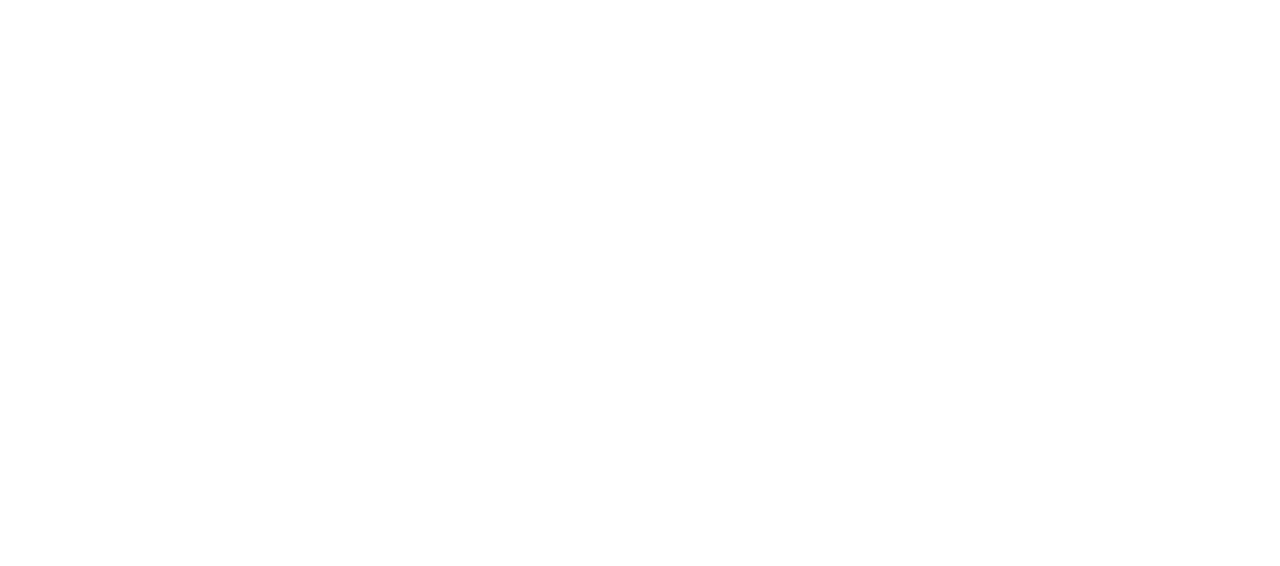
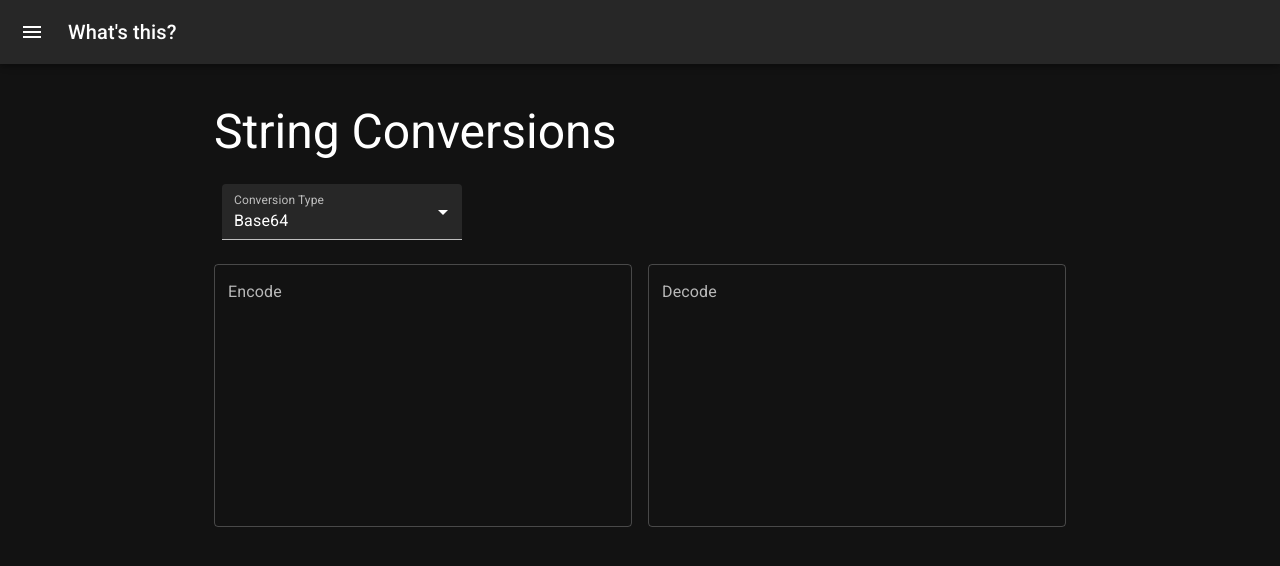
Before and after one commit to soup-bowl/whatsth.is, a React (Create React App) app: page /convert in a window 1280 px wide. Before the commit this address had no page. Shown: the top 566 px of the page. Built offline with nearby package versions, Linux system fonts and the light colour scheme.

Commit message:
Encoder prepared for more options.

```diff
--- a/src/index.tsx
+++ b/src/index.tsx
@@ -16,8 +16,9 @@ export default function App() {
 					<Route index element={<Home />} />
 					<Route path="inspect" element={<InspectionHome />} />
 					<Route path="inspect/*" element={<InspectonResult />} />
-					<Route path="encoder" element={<EncoderPage />} />
-					<Route path="decoder" element={<Navigate replace to="/encoder" />} />
+					<Route path="convert" element={<EncoderPage />} />
+					<Route path="encoder" element={<Navigate replace to="/convert" />} />
+					<Route path="decoder" element={<Navigate replace to="/convert" />} />
 				</Route>
 			</Routes>
 		</BrowserRouter>
--- a/src/pages/_navBar.tsx
+++ b/src/pages/_navBar.tsx
@@ -20,9 +20,9 @@ export default function NavDrawer() {
 				<ListItemIcon><TravelExploreIcon /></ListItemIcon>
 				<ListItemText primary="Site Inspector" />
 			</ListItem>
-			<ListItem button onClick={() => navigate('/encoder')}>
+			<ListItem button onClick={() => navigate('/convert')}>
 				<ListItemIcon><CachedIcon /></ListItemIcon>
-				<ListItemText primary="Encoder" />
+				<ListItemText primary="String Conversion" />
 			</ListItem>
 		</List>
 		<Divider />
--- a/src/pages/encoder.tsx
+++ b/src/pages/encoder.tsx
@@ -1,4 +1,4 @@
-import { Box, Grid, TextField, Typography } from "@mui/material";
+import { Box, FormControl, Grid, InputLabel, TextField, Typography, MenuItem, Select, SelectChangeEvent } from "@mui/material";
 import { useState } from "react";
 
 interface StringMorph {
@@ -6,28 +6,73 @@ interface StringMorph {
 	encoded: string;
 }
 
+enum ConversionType {
+	Base64,
+}
+
+
+
 export default function EncoderPage() {
 	const [stringMorph, setStringMorph] = useState<StringMorph>({encoded: '', decoded: ''});
+	const [type, setType] = useState<ConversionType>(ConversionType.Base64);
+
+	const handleTypeChange = (event: SelectChangeEvent) => {
+		setType(parseInt(event.target.value));
+	};
+
+	function ConvertTo(thing:string) {
+		switch (type) {
+			case ConversionType.Base64:
+				return btoa(thing);
+			default:
+				return thing;
+		}
+	}
+
+	function ConvertFrom(thing:string) {
+		switch (type) {
+			case ConversionType.Base64:
+				return atob(thing);
+			default:
+				return thing;
+		}
+	}
 
 	return(
 		<>
-		<Typography variant="h3" component="h1" my={2}>Encode / Decode</Typography>
-		<Typography my={2}>Encodes and decodes in Base64.</Typography>
+		<Typography variant="h3" component="h1" my={2}>String Conversions</Typography>
+		<Box sx={{ flexGrow: 1, marginBottom: 2 }}>
+			<Grid container spacing={2} columns={{ xs: 2, sm: 8}}>
+				<Grid item>
+					<FormControl variant="filled" sx={{ m: 1, minWidth: 240 }}>
+						<InputLabel id="chooseConversionType">Conversion Type</InputLabel>
+						<Select
+						labelId="chooseConversionType"
+						id="chooseConversionType"
+						value={ConversionType.Base64.toString()}
+						onChange={handleTypeChange}
+						>
+							<MenuItem value={0}>Base64</MenuItem>
+						</Select>
+					</FormControl>
+				</Grid>
+			</Grid>
+		</Box>
 		<Box sx={{ flexGrow: 1 }}>
 			<Grid container spacing={2} columns={{ xs: 2, sm: 8}}>
 				<Grid item xs={2} sm={4} md={4}>
-					<TextField id="decode" label="Decode" multiline fullWidth rows={10} value={stringMorph.decoded} onChange={(e) => {
+					<TextField id="encode" label="Encode" multiline fullWidth rows={10} value={stringMorph.decoded} onChange={(e) => {
 						let cont: StringMorph = {
 							decoded: e.target.value,
-							encoded: btoa(e.target.value)
+							encoded: ConvertTo(e.target.value)
 						}
 						setStringMorph(cont);
 					}} />
 				</Grid>
 				<Grid item xs={2} sm={4} md={4}>
-					<TextField id="encode" label="Encode" multiline fullWidth rows={10} value={stringMorph.encoded} onChange={(e) => {
+					<TextField id="decode" label="Decode" multiline fullWidth rows={10} value={stringMorph.encoded} onChange={(e) => {
 						let cont: StringMorph = {
-							decoded: atob(e.target.value),
+							decoded: ConvertFrom(e.target.value),
 							encoded: e.target.value
 						}
 						setStringMorph(cont);
```
